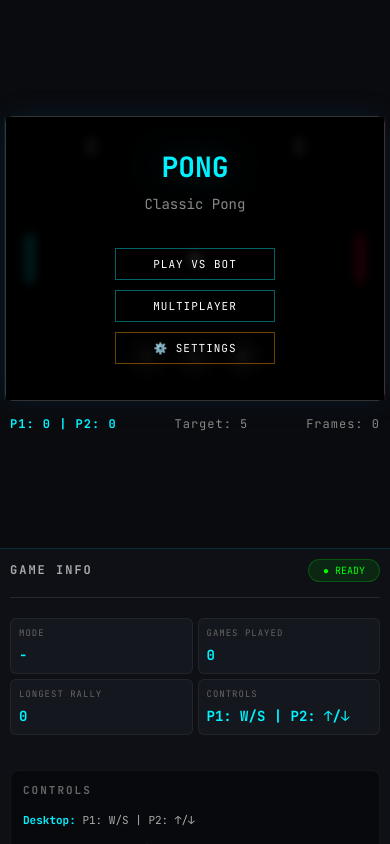
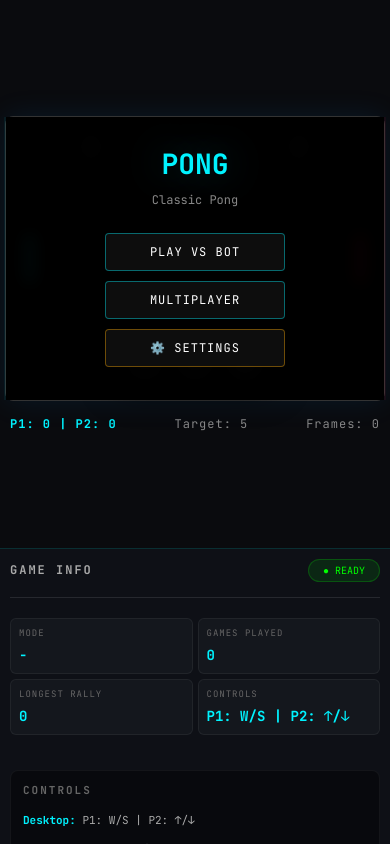
Before and after one commit to furged/Pong-game, a plain HTML site: page index.html in a window 390 px wide. Shown: the top 844 px of the page. Drawn offline with Linux system fonts and the light colour scheme.

Commit message:
mobile menu fix

```diff
--- a/style.css
+++ b/style.css
@@ -101,38 +101,41 @@ canvas {
 /* Mobile controls buttons */
 #mobile-controls {
     position: absolute;
-    bottom: 15px;
+    bottom: 20px;
     left: 50%;
     transform: translateX(-50%);
     display: none;
     gap: 15px;
     z-index: 10;
-    background: rgba(0,0,0,0.6);
-    padding: 10px 20px;
+    background: rgba(0,0,0,0.8);
+    padding: 12px 24px;
     border-radius: 30px;
-    backdrop-filter: blur(5px);
-    border: 1px solid rgba(255,255,255,0.1);
+    backdrop-filter: blur(10px);
+    border: 1px solid rgba(255,255,255,0.15);
+    box-shadow: 0 4px 30px rgba(0,0,0,0.5);
 }
 
 .mobile-btn {
     background: rgba(255,255,255,0.1);
     color: #fff;
     border: 1px solid rgba(255,255,255,0.2);
-    width: 44px;
-    height: 44px;
+    width: 48px;
+    height: 48px;
     border-radius: 50%;
-    font-size: 20px;
+    font-size: 22px;
     cursor: pointer;
     transition: all 0.2s;
     touch-action: none;
     display: flex;
     align-items: center;
     justify-content: center;
+    box-shadow: 0 2px 10px rgba(0,0,0,0.3);
 }
 
 .mobile-btn:active {
     transform: scale(0.9);
-    background: rgba(255,255,255,0.2);
+    background: rgba(255,255,255,0.25);
+    border-color: rgba(255,255,255,0.4);
 }
 
 /* Menus */
@@ -142,14 +145,15 @@ canvas {
     left: 0;
     width: 100%;
     height: 100%;
-    background: rgba(0, 0, 0, 0.85);
+    background: rgba(0, 0, 0, 0.92);
     display: flex;
     flex-direction: column;
     justify-content: center;
     align-items: center;
     border-radius: 8px;
-    backdrop-filter: blur(5px);
+    backdrop-filter: blur(8px);
     z-index: 20;
+    padding: 20px;
 }
 
 .overlay h1 {
@@ -172,10 +176,10 @@ canvas {
 }
 
 .menu-btn {
-    background: transparent;
+    background: rgba(255,255,255,0.05);
     color: #fff;
     border: 1px solid rgba(0, 243, 255, 0.4);
-    padding: 12px 30px;
+    padding: 14px 30px;
     margin: 8px;
     font-size: 14px;
     cursor: pointer;
@@ -184,12 +188,14 @@ canvas {
     font-family: inherit;
     letter-spacing: 1px;
     touch-action: manipulation;
+    border-radius: 4px;
+    backdrop-filter: blur(4px);
 }
 
 .menu-btn:hover {
-    background: rgba(0, 243, 255, 0.1);
+    background: rgba(0, 243, 255, 0.15);
     border-color: #00f3ff;
-    box-shadow: 0 0 25px rgba(0, 243, 255, 0.2);
+    box-shadow: 0 0 30px rgba(0, 243, 255, 0.15);
     transform: scale(1.02);
 }
 
@@ -203,7 +209,7 @@ canvas {
 
 .settings-btn:hover {
     border-color: #ffaa00;
-    box-shadow: 0 0 25px rgba(255, 170, 0, 0.2);
+    box-shadow: 0 0 30px rgba(255, 170, 0, 0.15);
 }
 
 .back-btn {
@@ -213,7 +219,7 @@ canvas {
 
 .back-btn:hover {
     border-color: #fff;
-    box-shadow: 0 0 25px rgba(255, 255, 255, 0.1);
+    box-shadow: 0 0 30px rgba(255, 255, 255, 0.1);
 }
 
 .setting-group {
@@ -439,17 +445,32 @@ canvas {
     }
 
     .overlay h1 {
-        font-size: 32px;
+        font-size: 36px;
+    }
+
+    .overlay p {
+        font-size: 12px;
+        margin-bottom: 20px;
     }
 
     .menu-btn {
-        width: 180px;
-        padding: 10px 20px;
-        font-size: 12px;
+        width: 200px;
+        padding: 12px 20px;
+        font-size: 13px;
+        margin: 6px;
     }
 
     #mobile-controls {
         display: flex !important;
+        padding: 10px 18px;
+        gap: 12px;
+        bottom: 15px;
+    }
+
+    .mobile-btn {
+        width: 44px;
+        height: 44px;
+        font-size: 20px;
     }
 
     .controls-box div {
@@ -462,6 +483,10 @@ canvas {
 
     .setting-group {
         width: 200px;
+    }
+
+    .overlay {
+        background: rgba(0, 0, 0, 0.95);
     }
 }
 
@@ -509,9 +534,9 @@ canvas {
     }
 
     .menu-btn {
-        width: 160px;
-        padding: 8px 16px;
-        font-size: 11px;
+        width: 180px;
+        padding: 10px 16px;
+        font-size: 12px;
         margin: 5px;
     }
 
@@ -532,11 +557,12 @@ canvas {
     #mobile-controls {
         gap: 10px;
         padding: 8px 15px;
+        bottom: 10px;
     }
 
     .mobile-btn {
-        width: 38px;
-        height: 38px;
-        font-size: 16px;
+        width: 40px;
+        height: 40px;
+        font-size: 18px;
     }
 }
```
